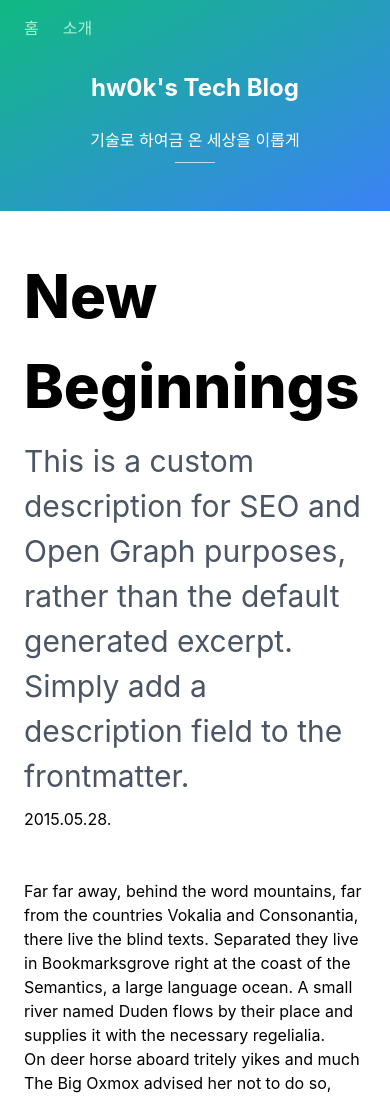
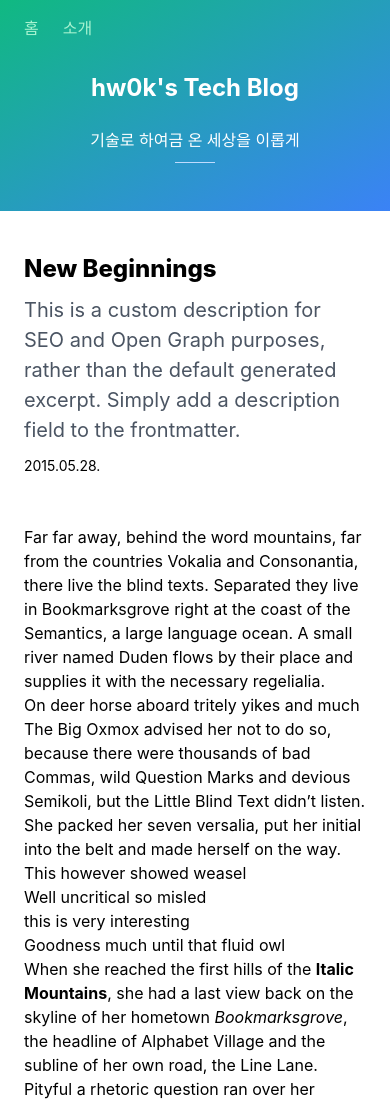
Before and after one commit to hw0k/old-blog, a Gatsby site: page /new-beginnings/ in a window 390 px wide. Shown: the top 1100 px of the page. Built offline with nearby package versions, Linux system fonts and the light colour scheme; Gatsby itself is replaced by a stand-in of ours; some packages are replaced by stand-ins of ours; what @tailwindcss/typography would draw is missing.

Commit message:
fix PostTemplate ui

```diff
--- a/src/templates/PostTemplate.tsx
+++ b/src/templates/PostTemplate.tsx
@@ -11,8 +11,6 @@ import Tag from '../components/Tag';
 
 import useSetupUtterances from '../hooks/useSetupUtterances';
 import SEO from '../components/SEO';
-
-type MetaProps = JSX.IntrinsicElements['meta'];
 
 interface Props {
   data: {
@@ -48,6 +46,16 @@ function PostTemplate({ data, pageContext }: Props) {
   } = data;
   const { slug } = pageContext;
 
+  const ogMeta = useMemo(() => {
+    const ogTags = tags ?? [];
+    return [
+      {
+        name: 'keywords',
+        content: [...ogTags, title, '남현욱', 'hw0k', '기술 블로그', 'Tech Blog'].join(','),
+      },
+    ];
+  }, [tags, title]);
+
   const renderTag = useCallback((tag) => <Tag key={`${slug}_${tag}`}>{tag}</Tag>, [slug]);
 
   const utterancesRef = useRef<HTMLDivElement | null>(null);
@@ -55,9 +63,9 @@ function PostTemplate({ data, pageContext }: Props) {
 
   return (
     <Layout>
-      <SEO title={title} description={description ?? excerpt} imageURL={featuredImage?.publicURL} />
+      <SEO title={title} description={description ?? excerpt} imageURL={featuredImage?.publicURL} meta={ogMeta} />
       {featuredImage && (
-        <div className="mx-auto mb-12 px-6 relative container flex flex-row justify-center rounded-lg md:rounded-xl">
+        <div className="mx-auto mb-8 md:mb-12 px-6 relative container flex flex-row justify-center rounded-lg md:rounded-xl">
           <GatsbyImage
             className="w-full h-auto rounded-lg md:rounded-xl"
             fluid={{ ...featuredImage.childImageSharp.fluid, aspectRatio: 21 / 9 }}
@@ -65,12 +73,12 @@ function PostTemplate({ data, pageContext }: Props) {
         </div>
       )}
       <div className="mx-auto mb-12 px-6 w-full max-w-screen-sm">
-        <p className="mb-2 text-6xl leading-normal font-extrabold">{title}</p>
-        <p className="mb-2 text-3xl leading-normal text-gray-600">{description}</p>
+        <h1 className="mb-2 md:mb-4 text-2xl md:text-4xl leading-normal font-extrabold">{title}</h1>
+        <p className="mb-2 md:mb-4 text-xl md:text-2xl leading-normal text-gray-600">{description}</p>
         {tags && <div className="mt-2 mb-2 flex flex-row space-x-2">{tags.map(renderTag)}</div>}
-        <small className="text-base">{date}</small>
+        <small className="text-sm md:text-base">{date}</small>
       </div>
-      <div className="mx-auto mb-12 px-6 prose prose-lg w-full max-w-screen-sm">
+      <div className="mx-auto mb-12 px-6 prose md:prose-lg w-full max-w-screen-sm">
         <MDXProvider components={mdxComponents}>
           <MDXRenderer>{body}</MDXRenderer>
         </MDXProvider>
```
